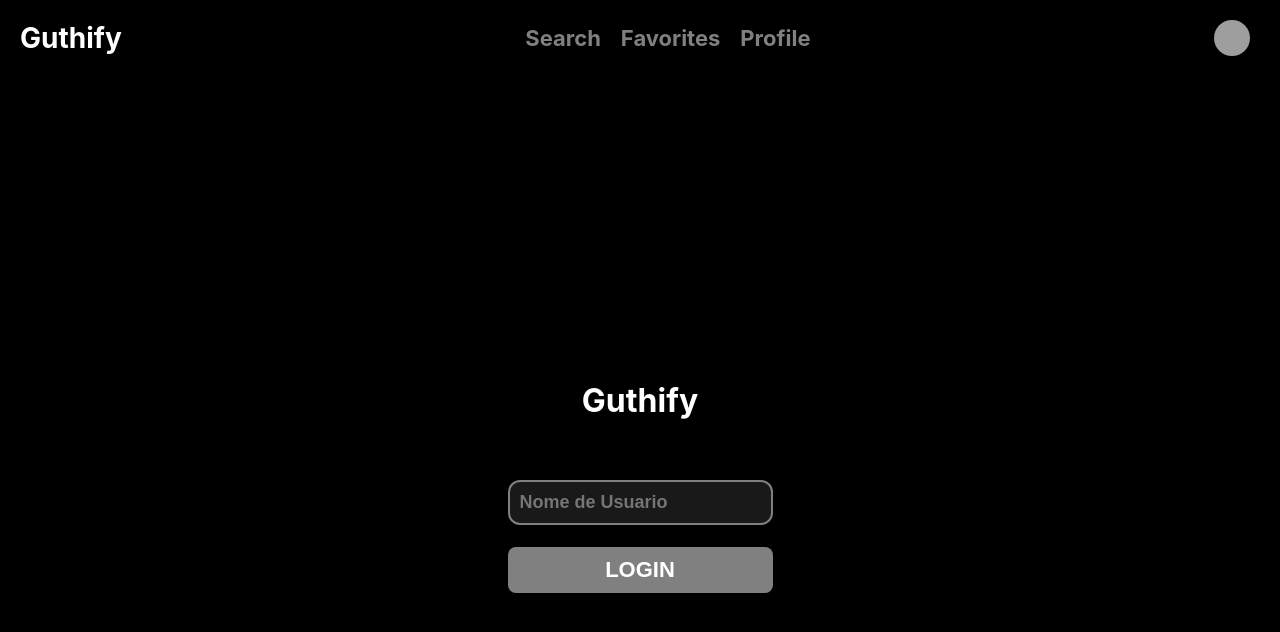
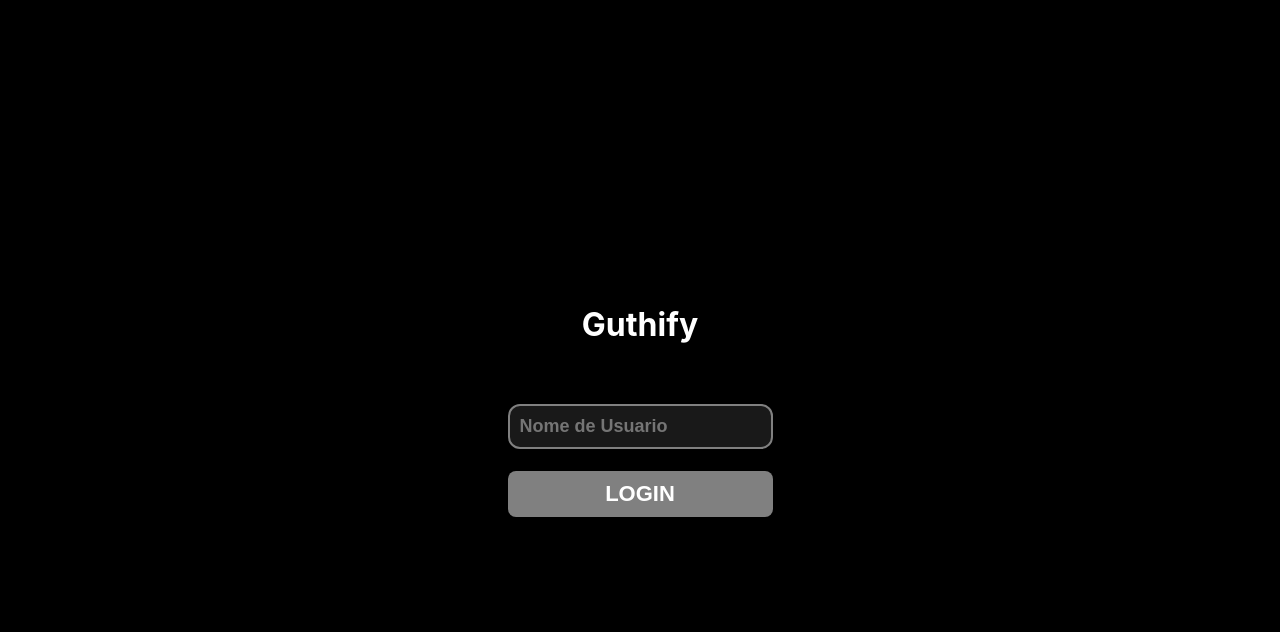
Before and after one commit to Guthias/guthify, a React (Create React App) app: page / in a window 1280 px wide. Shown: the top 632 px of the page. Built offline with nearby package versions, Linux system fonts and the light colour scheme; grey boxes are pictures that could not be loaded.

Commit message:
refac: rendering Header just on valid routes

```diff
--- a/src/App.js
+++ b/src/App.js
@@ -1,13 +1,15 @@
 import React from 'react';
-import { BrowserRouter } from 'react-router-dom';
+import { BrowserRouter, Route } from 'react-router-dom';
 import Content from './components/Content';
 import Header from './components/Header';
+
+const headerRoutes = ['/search', '/album/:id', '/favorites', '/profile', '/profile/edit'];
 
 class App extends React.Component {
   render() {
     return (
       <BrowserRouter>
-        <Header />
+        <Route path={ headerRoutes } component={ Header } />
         <Content />
       </BrowserRouter>
     );
```
